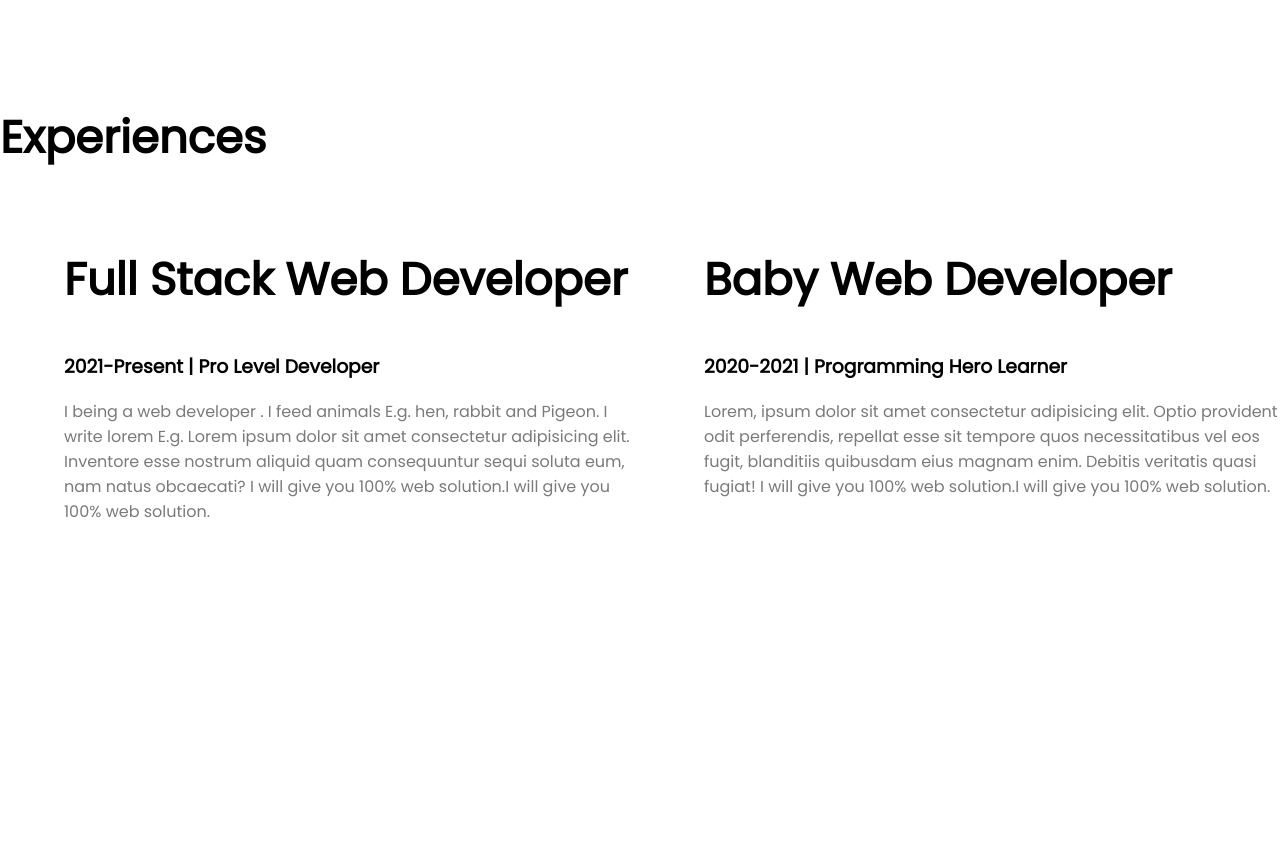
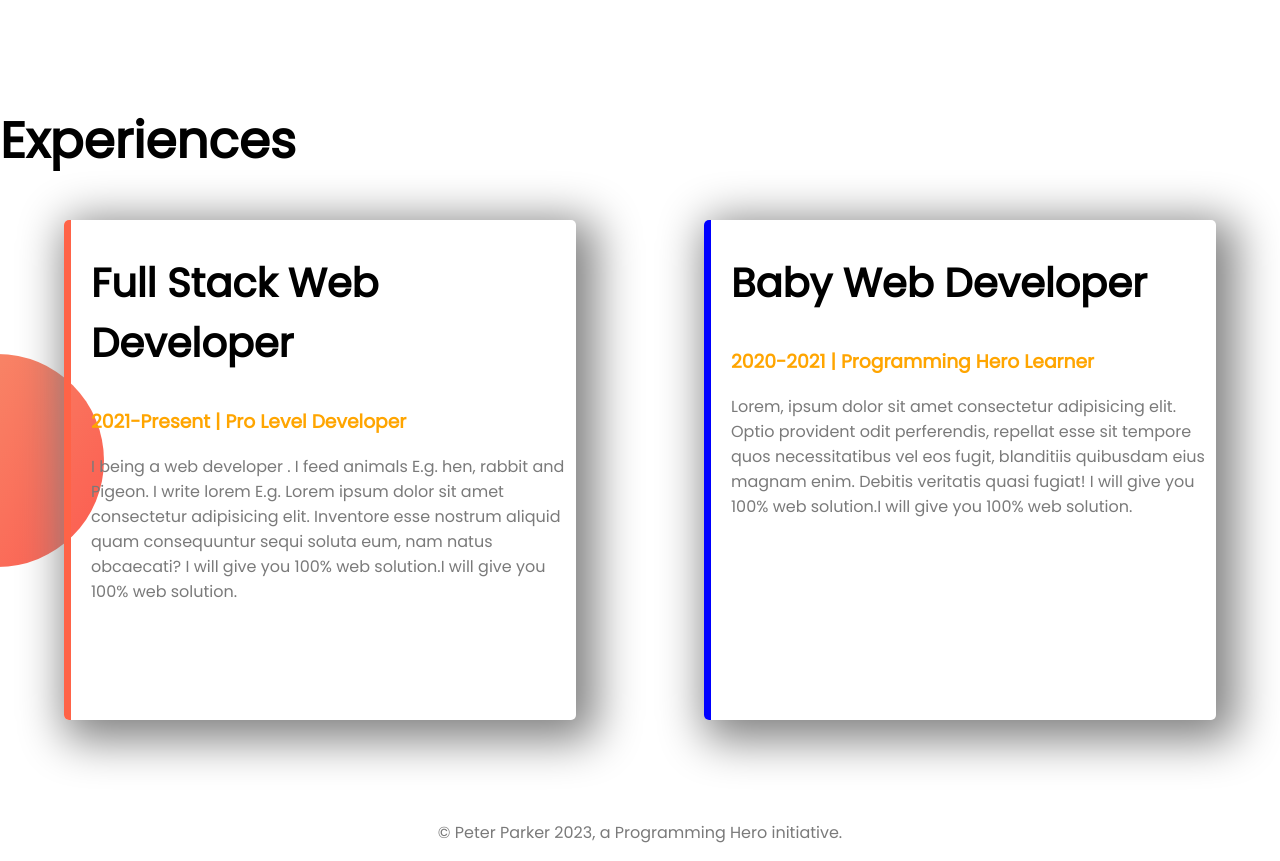
Before and after one commit to Authoi234/Developer-portfolio, a plain HTML site: page index.html in a window 1280 px wide. Shown: the part 1123-1984 px from the top of the page. Before the commit the page ends 1763 px from the top, so only its background shows below. Drawn offline with Linux system fonts and the light colour scheme.

Commit message:
styled border and added footer

```diff
--- a/index.html
+++ b/index.html
@@ -35,20 +35,23 @@
             <a class="link-button" href="#" target="_blank" rel="noopener noreferrer">DOWNLOAD RESUME</a>
         </div>
     </section>
-    <section class="experiance-area">
+    <section class="experience-area">
         <h1>Experiences</h1>
         <div class="flexible-container">
-            <div class="half-width">
-                <h1>Full Stack Web Developer</h1>
-                <h3>2021-Present | Pro Level Developer</h3>
+            <div id="full-stack-developer" class="experience-item p-b">
+                <h2>Full Stack Web Developer</h2>
+                <h3 class="orange-color">2021-Present | Pro Level Developer</h3>
                 <p>I being a web developer . I feed animals E.g. hen, rabbit and Pigeon. I write lorem E.g. Lorem ipsum dolor sit amet consectetur adipisicing elit. Inventore esse nostrum aliquid quam consequuntur sequi soluta eum, nam natus obcaecati? I will give you 100% web solution.I will give you 100% web solution.</p>
             </div>
-            <div class="half-width">
-                <h1>Baby Web Developer</h1>
-                <h3>2020-2021 | Programming Hero Learner</h3>
-                <p>Lorem, ipsum dolor sit amet consectetur adipisicing elit. Optio provident odit perferendis, repellat esse sit tempore quos necessitatibus vel eos fugit, blanditiis quibusdam eius magnam enim. Debitis veritatis quasi fugiat! I will give you 100% web solution.I will give you 100% web solution.</p>
+            <div id="Baby-web-developer" class="experience-item">
+                <h2>Baby Web Developer</h2>
+                <h3 class="orange-color">2020-2021 | Programming Hero Learner</h3>
+                <p>Lorem, ipsum dolor sit amet consectetur adipisicing elit. Optio provident odit perferendis, repellat esse sit tempore quos necessitatibus vel eos fugit, blanditiis quibusdam eius magnam enim. Debitis veritatis quasi fugiat! I will give you 100% web solution.I will give you 100% web solution. </p>
             </div>
         </div>
     </section>
 </body>
+<footer>
+    <p>© Peter Parker 2023, a Programming Hero initiative.</p>
+</footer>
 </html>
--- a/style.css
+++ b/style.css
@@ -3,7 +3,10 @@ body{
     margin: 0;
 }
 h1{
-    font-size: 45px;
+    font-size: 50px;
+}
+h2{
+    font-size: 40px;
 }
 p{
     color: rgb(122, 122, 122);
@@ -42,3 +45,28 @@ p{
 #pera{
     padding-right: 140px;
 }
+.experience-item{
+    width: 40%;
+    margin-left: 5%;
+    margin-right: 5%;
+    box-shadow: 10px 10px 45px 10px gray;
+    padding-left: 20px;
+    border-radius: 5px;
+}
+.p-b{
+    padding-bottom: 100px;
+}
+.experience-area{
+    background-image: url(./images/images/exp-bg.png);
+    background-repeat: no-repeat;
+    background-position: 0 250px;
+}
+#full-stack-developer{
+    border-left: 7px solid tomato;
+}
+#Baby-web-developer{
+    border-left: 7px solid blue;
+}
+footer p{
+    text-align: center;
+}
```
